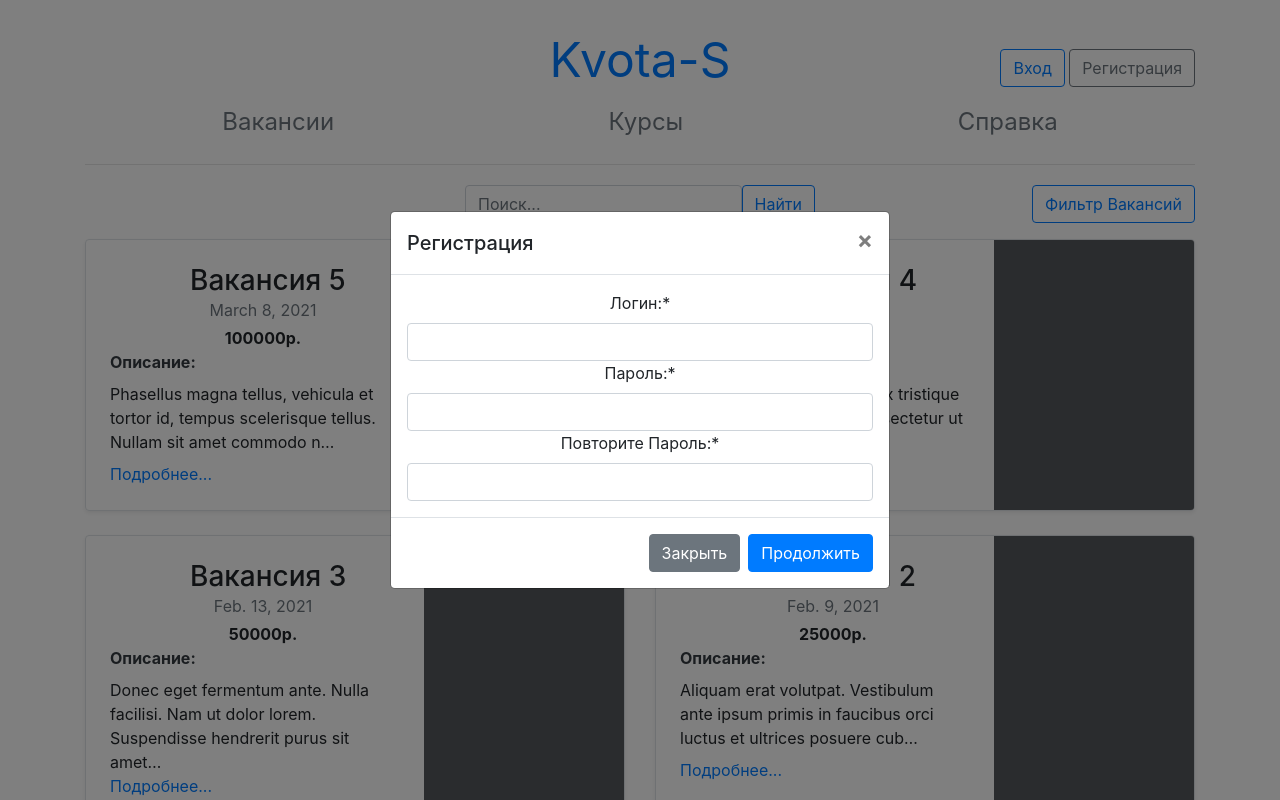
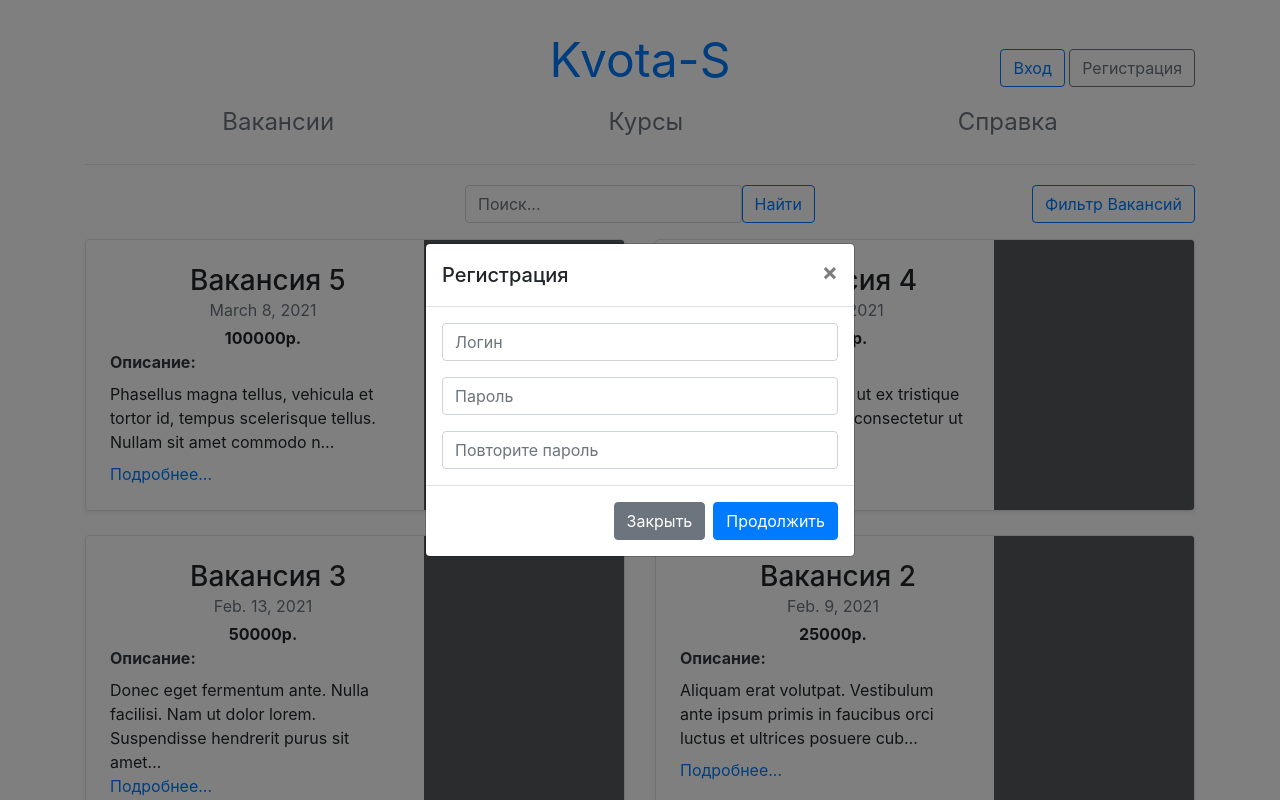
Before and after one commit to Joker1379/kvota, a Django app: page / in a window 1280 px wide, after a click on "Регистрация". Run offline with Django 3.2, Linux system fonts and the light colour scheme; data comes from the database, SQL or seed files in the repository; both versions use the stored data as it was after the commit; some libraries are stand-ins or nearby versions.

Commit message:
Minor fixes

```diff
--- a/templates/base.html
+++ b/templates/base.html
@@ -37,6 +37,9 @@
   }
   th, td {
     text-align: center;
+  }
+  .modal-sm {
+    max-width: 430px;
   }
   </style>
 </head>
@@ -203,7 +206,7 @@ function Login(f) {
 </body>
 
 <div class="modal fade" id="registration_modal" tabindex="-1" role="dialog" aria-labelledby="exampleModalCenterTitle" aria-hidden="true">
-  <div class="modal-dialog modal-dialog-centered" role="document">
+  <div class="modal-dialog modal-dialog-centered modal-sm" role="document">
     <div class="modal-content">
       <div class="modal-header">
         <h5 class="modal-title" id="exampleModalLongTitle">Регистрация</h5>
@@ -231,7 +234,7 @@ function Login(f) {
 </div>
 
 <div class="modal fade" id="login_modal" tabindex="-1" role="dialog" aria-labelledby="exampleModalCenterTitle" aria-hidden="true">
-  <div class="modal-dialog modal-dialog-centered" role="document">
+  <div class="modal-dialog modal-dialog-centered modal-sm" role="document">
     <div class="modal-content">
       <div class="modal-header">
         <h5 class="modal-title" id="exampleModalLongTitle">Вход</h5>
@@ -357,11 +360,11 @@ function Login(f) {
         <hr>
         <center>
         <h6>
-          <span><strong>&nbsp Желательные Навыки: </strong></span>
+          <span><strong>Желательные Навыки: </strong></span>
           <span id="skills"> - </span>
         </h6>
         <h6>
-          <span><strong>&nbsp Ограничения: </strong></span>
+          <span><strong>Недопустимые Ограничения: </strong></span>
           <span id="limits"> - </span>
         </h6>
         </center>
--- a/templates/vacancy.html
+++ b/templates/vacancy.html
@@ -56,7 +56,7 @@
     </div>
   </div>
   {% empty %}
-    Доступных вакансий не найдено...
+    <div class="col d-flex justify-content-center"><strong>Доступных вакансий не найдено...</strong></div>
   {% endfor %}
 </div>
 {% endblock content %}
--- a/users/forms.py
+++ b/users/forms.py
@@ -15,16 +15,16 @@ ERR = (
     ('The password is too similar to the username.', '<strong>Логин</strong> и <strong>пароль</strong> слишком схожи;'),)
 
 class RegistrationForm(UserCreationForm):
-    username = forms.CharField(label="Логин:", widget=forms.TextInput(attrs={'class': 'form-control form-control-md'}))
-    password1 = forms.CharField(label="Пароль:", widget=forms.PasswordInput(attrs={'class':'form-control form-control-md', 'type':'password'}))
-    password2 = forms.CharField(label="Повторите Пароль:", widget=forms.PasswordInput(attrs={'class':'form-control form-control-md', 'type':'password'}))
+    username = forms.CharField(label='', widget=forms.TextInput(attrs={'class': 'form-control form-control-md mb-sm-3', 'placeholder': 'Логин'}))
+    password1 = forms.CharField(label='', widget=forms.PasswordInput(attrs={'class':'form-control form-control-md mb-sm-3', 'placeholder': 'Пароль', 'type':'password'}))
+    password2 = forms.CharField(label='', widget=forms.PasswordInput(attrs={'class':'form-control form-control-md', 'placeholder': 'Повторите пароль', 'type':'password'}))
     class Meta:
         model = User
         fields = ('username', 'password1', 'password2')
 
 class LoginForm(AuthenticationForm):
-    username = forms.CharField(label="Логин:", widget=forms.TextInput(attrs={'class': 'form-control form-control-md'}))
-    password = forms.CharField(label="Пароль:", widget=forms.PasswordInput(attrs={'class':'form-control form-control-md', 'type':'password'}))
+    username = forms.CharField(label='', widget=forms.TextInput(attrs={'class': 'form-control form-control-md mb-sm-3', 'placeholder': 'Логин'}))
+    password = forms.CharField(label='', widget=forms.PasswordInput(attrs={'class':'form-control form-control-md', 'placeholder': 'Пароль', 'type':'password'}))
     class Meta:
         model = User
         fields = ('username', 'password')
```
Also changed, not shown: db.sqlite3.
